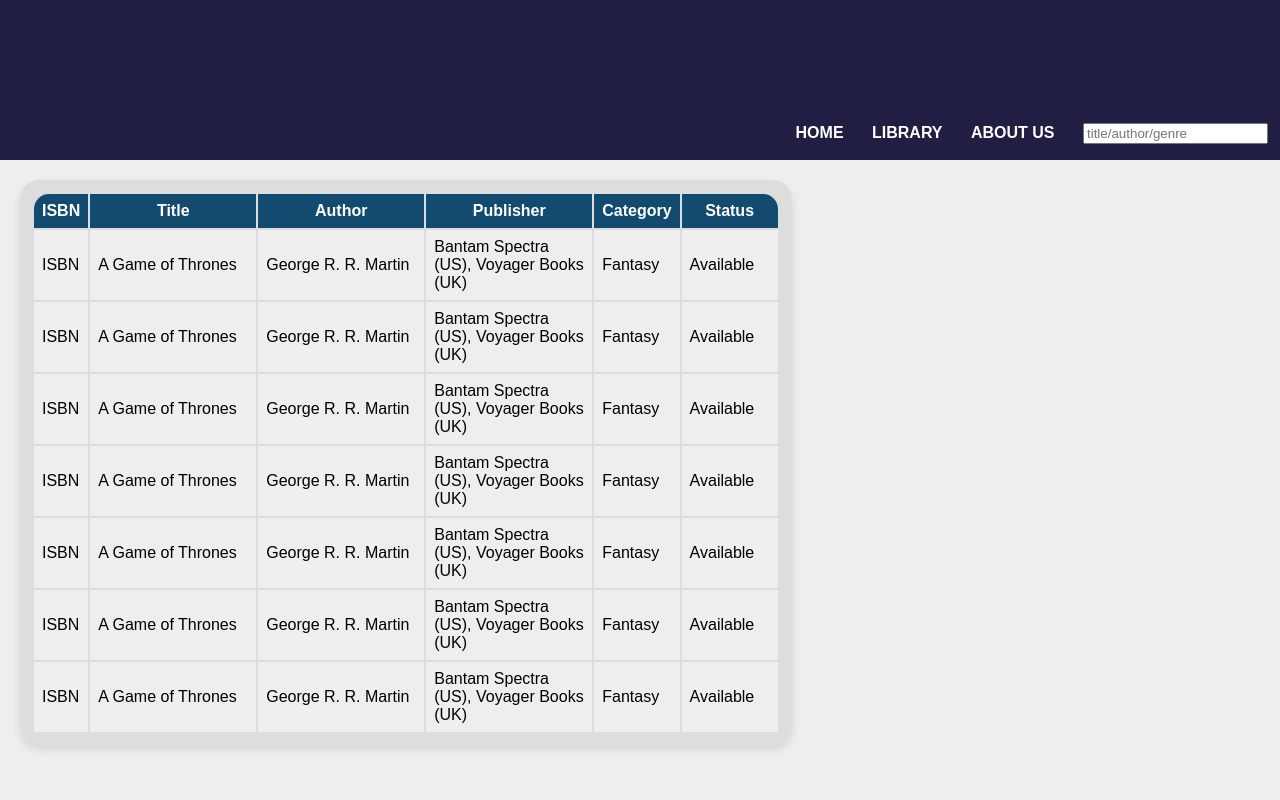
After one commit to NathanPinto23/DMQP_WT_MiniProj, a PHP site: page /library.html in a window 1280 px wide. The commit adds this page. Run offline with PHP 8.4, Linux system fonts and the light colour scheme.

Commit message:
Add files via upload

```diff
--- /dev/null
+++ b/library.html
@@ -0,0 +1,100 @@
+<!DOCTYPE html>
+<html>
+<!--library.html-->
+<head>
+	<title>LMS-Library</title>
+	<link rel="stylesheet" type="text/css" href="./style.css"
+</head>
+<body>
+<!--START OF NAVBAR-->
+
+	<div class="navbar">
+		<ul class="navlist">
+			<li class="navlist-item">
+				<a class="navlink" href="#"><b>HOME</b></a>
+			</li>
+			<li class="navlist-item">
+				<a class="navlink" href="./library.html"><b>LIBRARY</b></a>
+			</li>
+			<li class="navlist-item">
+				<a class="navlink" href="#"><b>ABOUT US</b></a>
+			</li>
+			<li class="navlist-item">
+				<input type="text" id="search-bar" placeholder="title/author/genre">
+			</li>
+		</ul>
+	</div>
+
+<!--END OF NAVBAR-->
+	<div class="super-container">
+		<div class="container" style="max-width: 80%">
+			<table id="book-display">
+				<tr>
+					<th id="isbn-title">ISBN</th>
+					<th style="width:150px">Title</th>
+					<th style="width: 150px">Author</th>
+					<th style="width: 150px">Publisher</th>
+					<th>Category</th>
+					<th id="status-title" style="width: 80px">Status</th>
+				</tr>
+				<tr>
+					<td>ISBN</td>
+					<td>A Game of Thrones</td>
+					<td>George R. R. Martin</td>
+					<td>Bantam Spectra (US), Voyager Books (UK)</td>
+					<td>Fantasy</td>
+					<td>Available</td>
+				</tr>
+				<tr>
+					<td>ISBN</td>
+					<td>A Game of Thrones</td>
+					<td>George R. R. Martin</td>
+					<td>Bantam Spectra (US), Voyager Books (UK)</td>
+					<td>Fantasy</td>
+					<td>Available</td>
+				</tr>
+				<tr>
+					<td>ISBN</td>
+					<td>A Game of Thrones</td>
+					<td>George R. R. Martin</td>
+					<td>Bantam Spectra (US), Voyager Books (UK)</td>
+					<td>Fantasy</td>
+					<td>Available</td>
+				</tr>
+				<tr>
+					<td>ISBN</td>
+					<td>A Game of Thrones</td>
+					<td>George R. R. Martin</td>
+					<td>Bantam Spectra (US), Voyager Books (UK)</td>
+					<td>Fantasy</td>
+					<td>Available</td>
+				</tr>
+				<tr>
+					<td>ISBN</td>
+					<td>A Game of Thrones</td>
+					<td>George R. R. Martin</td>
+					<td>Bantam Spectra (US), Voyager Books (UK)</td>
+					<td>Fantasy</td>
+					<td>Available</td>
+				</tr>
+				<tr>
+					<td>ISBN</td>
+					<td>A Game of Thrones</td>
+					<td>George R. R. Martin</td>
+					<td>Bantam Spectra (US), Voyager Books (UK)</td>
+					<td>Fantasy</td>
+					<td>Available</td>
+				</tr>
+				<tr>
+					<td>ISBN</td>
+					<td>A Game of Thrones</td>
+					<td>George R. R. Martin</td>
+					<td>Bantam Spectra (US), Voyager Books (UK)</td>
+					<td>Fantasy</td>
+					<td>Available</td>
+				</tr>
+			</table>
+		</div>
+	</div>
+</body>
+</html>
--- a/login.html
+++ b/login.html
@@ -17,9 +17,7 @@
 				<input type="Submit" id="submit" value="Submit" class="login-button hover-elements" style="margin: 5px">
 				<input type="Reset" id="reset" value="Reset" class="login-button hover-elements" style="margin: 5px">
 			</div>
-			<a href="Signup.html" style="background: none; color: white; text-decoration: none;">New user? Signup.</a>
 		</form>
 	</div>
-	<script src="script-login.js"></script>
 </body>
 </html>
--- a/style-login.css
+++ b/style-login.css
@@ -75,6 +75,6 @@ form{
 	background-color: grey;
 }
 
-input{
+input, button{
 	border-radius: 15px;
 }
--- /dev/null
+++ b/style.css
@@ -0,0 +1,144 @@
+/*
+colors:
+201E43
+134B70
+508C9B
+EEEEEE
+*/
+*{
+	font-family: 'Arial';
+}
+
+body{
+	color: white;
+	height: 100vh;
+	width: 100%;
+	padding: 0px;
+	margin: 0px;
+	background-color: #eeeeee;
+	background-repeat: no-repeat;
+	background-size: contain;
+}
+/*******************************************************/
+/*NAVBAR STYLING*/
+.navbar{
+	display: flex;
+	position: sticky;
+	top: 0;
+	height: 20vh;
+	justify-content: flex-end;
+	background-color: #201E43;
+	color: white;
+}
+
+.navlist{
+	margin-top: auto;
+	list-style: none;
+}
+
+.navlist-item {
+	display: inline;
+	margin: 12px;
+}
+
+.navlink{
+	display: inline-block;
+	text-decoration: none;
+	color: white;
+}
+
+.navlink::after{
+	width:0%;
+	height: 2px;
+	color: #ed7c53;
+	transition: all 1s;
+}
+
+.navlink:hover{
+	color: #ed7c53;
+}
+
+.navlink::after:hover{
+	width:100%;
+	height: 2px;
+	color: #ed7c53;
+}
+
+/*END OF NAVBAR STYLING*/
+/*******************************************************/
+
+/*******************************************************/
+/*GENERAL CONTAINERS*/
+.super-container {
+	display: flex;
+}
+
+.container {
+	padding: 12px;
+	display: flex;
+	flex-direction: column;
+	background-color: #dddddd;
+	border-radius: 20px;
+	margin: 20px;
+	max-width: 70%;
+	color: black;
+	box-shadow: 0 4px 8px rgba(0, 0, 0, 0.1);
+}
+
+/*******************************************************/
+/*BOOK PANEL*/
+.book-panel {
+	flex-wrap: wrap;
+	padding: 12px;
+	border-top: 0.5px solid black;
+	border-right: 0.5px solid black;
+	border-left: 0.5px solid black;
+	border-bottom: inset 3px grey;
+	width: 90%;
+	max-height: 200px;
+	margin: 12px;
+	margin-top: 30px;
+	border-radius: 20px;
+}
+
+.book-panel img{
+	float: right;
+	background-color: white;
+	max-height: 90%;
+	max-width: 25%;
+	border-radius: 20px;
+}
+
+.book-panel img::before:hover{
+	text:
+}
+
+.book-panel span{
+	display: inline-block;
+	max-width: 70%;
+}
+/*******************************************************/
+/*BOOK DISPLAY*/
+#book-display{
+	border: none;
+	background: none;
+}
+
+#book-display th{
+	border: none;
+	background-color: #134b70;
+	color: white;
+	padding: 8px;
+}
+#book-display td{
+	width: 10px;
+	background-color: #eeeeee;
+	padding: 8px;
+}
+
+#isbn-title{
+	border-radius: 15px 0px 0px 0px;
+}
+#status-title{
+	border-radius: 0px 15px 0px 0px;
+}
--- /dev/null
+++ b/test.js
@@ -0,0 +1 @@
+var a = 0;
```
Also changed, not shown: index.html (+7 -2 lines), script-index.js (+18 -16 lines), script-login.js (+21 -17 lines).
